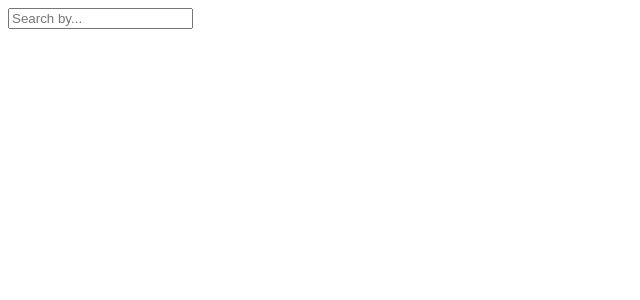
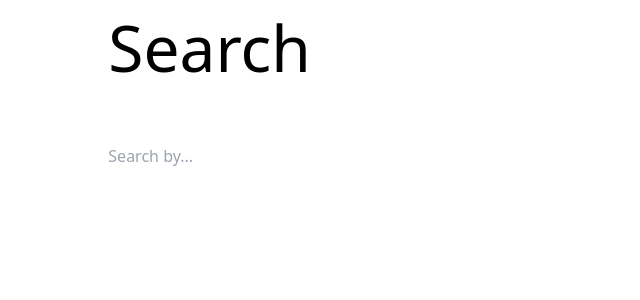
Before and after one commit to Jinnie-kim/random_pics, a React (Create React App) app: page / in a window 1280 px wide. Shown: the top 300 px of the page, without its empty margins (0-640 px from the left). Built offline with nearby package versions, Linux system fonts and the light colour scheme.

Commit message:
Add: Apply grid system to App component #6

```diff
--- a/src/App.jsx
+++ b/src/App.jsx
@@ -12,14 +12,15 @@ function App() {
   };
 
   return (
-    <>
-      <div>
+    <section className="width-[1180px] height-[1080px] mx-auto grid gap-x-[20px] grid-cols-12 grid-rows-12">
+      <h1 className="col-start-2 col-span-2 row-span-2 text-[64px]">Search</h1>
+      <header className="row-start-4 col-start-2 col-span-10 row-span-1">
         <SearchBar onSubmit={getImageList} />
-      </div>
-      <div>
+      </header>
+      <main className="row-start-5 col-start-2 col-span-10">
         <ImageList imageLists={imageLists} />
-      </div>
-    </>
+      </main>
+    </section>
   );
 }
 
--- a/src/index.js
+++ b/src/index.js
@@ -2,6 +2,7 @@ import React from 'react';
 import ReactDOM from 'react-dom/client';
 
 import App from './App';
+import './index.css';
 
 const root = ReactDOM.createRoot(document.getElementById('root'));
 root.render(
```
